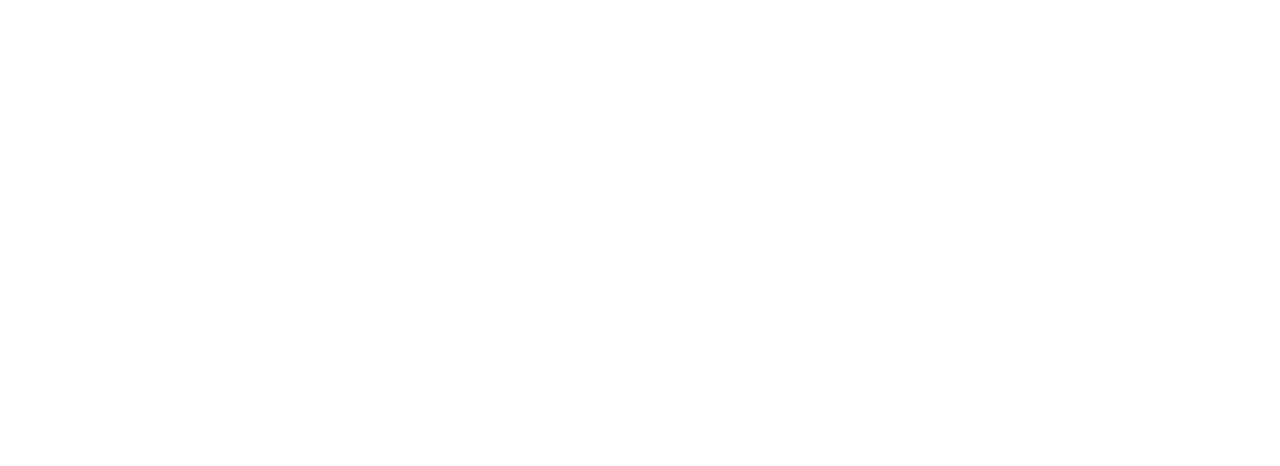
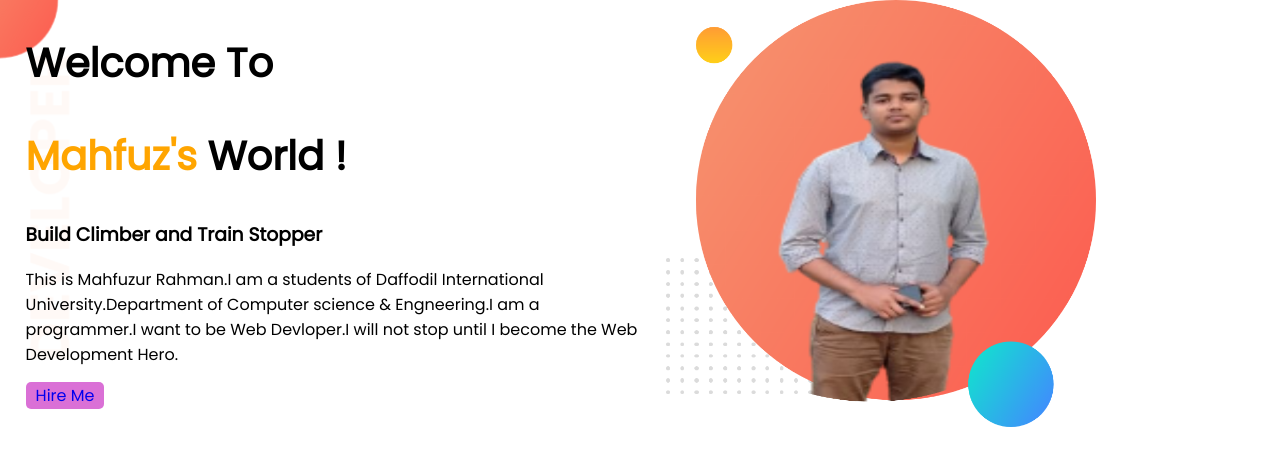
Before and after one commit to Mahfuz2286/Devloper-portfolio, a plain HTML site: page index.html in a window 1280 px wide. Drawn offline with Linux system fonts and the light colour scheme.

Commit message:
top banner added

```diff
--- a/index.html
+++ b/index.html
@@ -1,13 +1,34 @@
 <!DOCTYPE html>
 <html lang="en">
-<head>
-    <meta charset="UTF-8">
-    <meta http-equiv="X-UA-Compatible" content="IE=edge">
-    <meta name="viewport" content="width=device-width, initial-scale=1.0">
-    <title>Mahfuzur Portfolio</title>
-    <link rel="stylesheet" href="style.css">
+<meta charset="UTF-8">
+<meta http-equiv="X-UA-Compatible" content="IE=edge">
+<meta name="viewport" content="width=device-width, initial-scale=1.0">
+<title>Mahfuzur Portfolio</title>
+<link rel="preconnect" href="https://fonts.googleapis.com">
+<link rel="preconnect" href="https://fonts.gstatic.com" crossorigin>
+<link href="https://fonts.googleapis.com/css2?family=Poppins&display=swap" rel="stylesheet">
+<link rel="stylesheet" href="style.css">
 </head>
+
 <body>
+    <section class="top-banner">
+        <div class="half-width">
+            <h1>Welcome To</h1>
+            <h1><span class="orange-colour">Mahfuz's</span> World !</h1>
+            <h3>Build Climber and Train Stopper</h3>
 
+            <p>This is Mahfuzur Rahman.I am a students of Daffodil International University.Department of Computer
+                science &
+                Engneering.I am a programmer.I want to be Web Devloper.I will not stop until I become the Web
+                Development
+                Hero.</p>
+
+            <a class="link-button" target="_blank" href="https://www.linkedin.com/in/mahfuz-sarker-61690718b/">Hire
+                Me</a>
+        </div>
+        <div class="half-width"><img src="images/me.png" alt="">
+        </div>
+    </section>
 </body>
+
 </html>
--- a/style.css
+++ b/style.css
@@ -0,0 +1,32 @@
+body{
+    font-family: 'Poppins', sans-serif;
+    margin: 0;
+}
+h1 {
+    font-size: 40px;
+}
+.orange-colour{
+    color: orange;
+}
+section{
+    display: flex;
+}
+.half-width{
+    width: 50%;
+    padding-left: 2%;
+
+}
+.half-width img{
+    width: 70%;
+}
+.link-button{
+    text-decoration: none;
+    background-color: orchid;
+    padding: 2px 10px;
+    border-radius: 5px;
+}
+.top-banner{
+    background-image:url(images/top-banner.png) ;
+    background-repeat: no-repeat;
+
+}
```
Also changed, not shown: images/dream-bg.png (added), images/exp-bg.png (added), images/jhankar.png (added), images/jhankar2.png (added), images/me.png (added), images/my-bg.png (added), images/my-bg2.png (added), images/top-banner.png (added), 7 other files.
